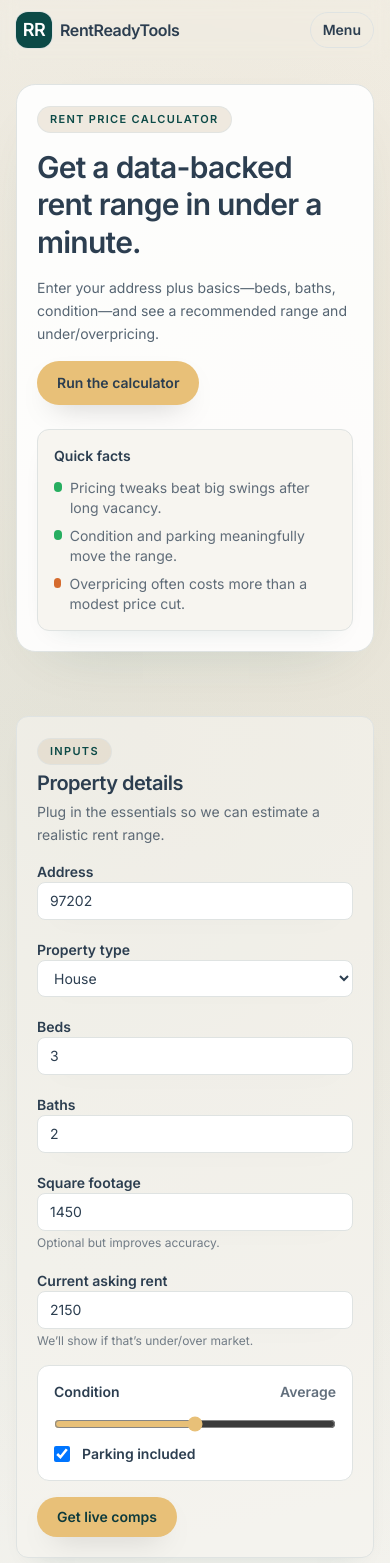
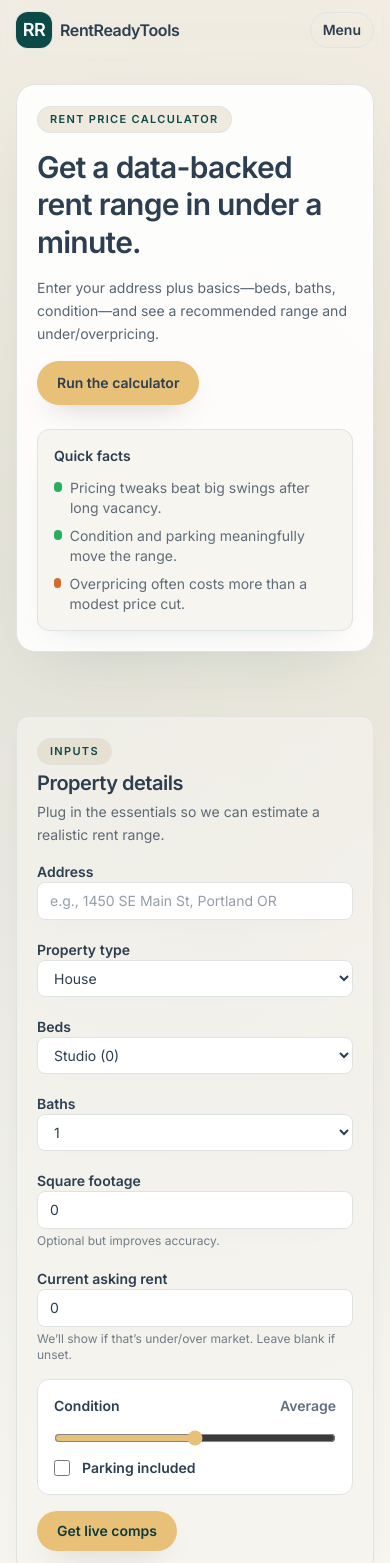
Before and after one commit to MarkTheCoderShark/rentreadytools, a Next.js app in the folder web/: page /tools/rent-estimate-calculator in a window 390 px wide. Shown: the top 1563 px of the page. Built offline with nearby package versions, Linux system fonts and the light colour scheme.

Commit message:
Improve mobile UX for rent estimator inputs

```diff
--- a/web/src/app/tools/rent-estimate-calculator/page.tsx
+++ b/web/src/app/tools/rent-estimate-calculator/page.tsx
@@ -1,19 +1,19 @@
 "use client";
 
 import Link from "next/link";
-import { useMemo, useState } from "react";
+import { useMemo, useRef, useState } from "react";
 import type { ReactNode } from "react";
 
 type PropertyType = "house" | "condo" | "duplex" | "apartment";
 type Inputs = {
   address: string;
   propertyType: PropertyType;
-  beds: number;
-  baths: number;
-  sqft: number;
+  beds: number | "";
+  baths: number | "";
+  sqft: number | "";
   parking: boolean;
   condition: number;
-  currentRent: number;
+  currentRent: number | "";
 };
 type FAQ = { question: string; answer: string };
 
@@ -51,19 +51,18 @@ const faqs: FAQ[] = [
   },
 ];
 
-const initialInputs: Inputs = {
-  address: "97202",
-  propertyType: "house",
-  beds: 3,
-  baths: 2,
-  sqft: 1450,
-  parking: true,
-  condition: 3,
-  currentRent: 2150,
-};
-
 export default function RentPricingPage() {
-  const [inputs, setInputs] = useState<Inputs>(initialInputs);
+  const [inputs, setInputs] = useState<Inputs>({
+    address: "",
+    propertyType: "house",
+    beds: 0,
+    baths: 0,
+    sqft: 0,
+    parking: false,
+    condition: 3,
+    currentRent: 0,
+  });
+  const resultsRef = useRef<HTMLDivElement | null>(null);
 
   const [apiEstimate, setApiEstimate] = useState<{
     status: "idle" | "loading" | "ready" | "error";
@@ -106,6 +105,7 @@ export default function RentPricingPage() {
       }
       const data = await res.json();
       setApiEstimate({ status: "ready", data });
+      resultsRef.current?.scrollIntoView({ behavior: "smooth", block: "start" });
     } catch (error) {
       if (controller.signal.aborted) return;
       setApiEstimate({
@@ -120,10 +120,14 @@ export default function RentPricingPage() {
     const compRentPerSqft = apiEstimate.data?.medianRentPerSqft ?? 0;
     const compRent = apiEstimate.data?.medianRent ?? 0;
     const zestimate = apiEstimate.data?.currentRentZestimate;
+    const numBeds = inputs.beds === "" ? 0 : Number(inputs.beds);
+    const numBaths = inputs.baths === "" ? 0 : Number(inputs.baths);
+    const numSqft = inputs.sqft === "" ? 0 : Number(inputs.sqft);
+    const numCurrentRent = inputs.currentRent === "" ? 0 : Number(inputs.currentRent);
 
     const compEstimate =
-      inputs.sqft && compRentPerSqft
-        ? compRentPerSqft * inputs.sqft
+      numSqft && compRentPerSqft
+        ? compRentPerSqft * numSqft
         : compRent || 0;
 
     let suggested = heuristic.suggested;
@@ -154,8 +158,8 @@ export default function RentPricingPage() {
 
     let status: "under" | "over" | "within" = "within";
     let delta = 0;
-    if (inputs.currentRent) {
-      delta = inputs.currentRent - suggested;
+    if (numCurrentRent) {
+      delta = numCurrentRent - suggested;
       if (delta <= -75) status = "under";
       else if (delta >= 75) status = "over";
     }
@@ -177,8 +181,12 @@ export default function RentPricingPage() {
       note,
       comps: apiEstimate.data,
       conditionFactor: heuristic.conditionFactor,
+      numBeds,
+      numBaths,
+      numSqft,
+      numCurrentRent,
     };
-  }, [apiEstimate, heuristic, inputs.currentRent, inputs.sqft]);
+  }, [apiEstimate, heuristic, inputs.currentRent, inputs.sqft, inputs.beds, inputs.baths]);
 
   const hasLiveEstimate =
     apiEstimate.status === "ready" &&
@@ -232,7 +240,7 @@ export default function RentPricingPage() {
                 label="Address"
                 value={inputs.address}
                 onChange={(address) => setInputs((prev) => ({ ...prev, address }))}
-                placeholder="e.g., 6965 Amberwick Way, Citrus Heights CA"
+                placeholder="e.g., 1450 SE Main St, Portland OR"
               />
               <SelectField
                 label="Property type"
@@ -240,20 +248,36 @@ export default function RentPricingPage() {
                 onChange={(propertyType) => setInputs((prev) => ({ ...prev, propertyType }))}
                 options={propertyTypes}
               />
-              <NumberField
+              <SelectField
                 label="Beds"
-                value={inputs.beds}
-                min={0}
-                max={8}
+                value={String(inputs.beds)}
                 onChange={(beds) => setInputs((prev) => ({ ...prev, beds }))}
+                options={[
+                  { value: "0", label: "Studio (0)" },
+                  { value: "1", label: "1" },
+                  { value: "2", label: "2" },
+                  { value: "3", label: "3" },
+                  { value: "4", label: "4" },
+                  { value: "5", label: "5+" },
+                ]}
+                helper="Studio? Pick 0."
               />
-              <NumberField
+              <SelectField
                 label="Baths"
-                value={inputs.baths}
-                min={0}
-                max={6}
-                step={0.5}
+                value={String(inputs.baths)}
                 onChange={(baths) => setInputs((prev) => ({ ...prev, baths }))}
+                options={[
+                  { value: "1", label: "1" },
+                  { value: "1.5", label: "1.5" },
+                  { value: "2", label: "2" },
+                  { value: "2.5", label: "2.5" },
+                  { value: "3", label: "3" },
+                  { value: "3.5", label: "3.5" },
+                  { value: "4", label: "4" },
+                  { value: "4.5", label: "4.5" },
+                  { value: "5", label: "5" },
+                ]}
+                helper="Half-baths included."
               />
               <NumberField
                 label="Square footage"
@@ -271,7 +295,7 @@ export default function RentPricingPage() {
                 max={8000}
                 step={25}
                 onChange={(currentRent) => setInputs((prev) => ({ ...prev, currentRent }))}
-                helper="We’ll show if that’s under/over market."
+                helper="We’ll show if that’s under/over market. Leave blank if unset."
               />
             </div>
             <div className="space-y-3 rounded-[12px] border border-rr-border-gray bg-rr-surface-white p-4">
@@ -319,7 +343,7 @@ export default function RentPricingPage() {
           <FAQSection faqs={faqs} />
         </div>
 
-        <div className="space-y-5">
+        <div className="space-y-5" ref={resultsRef}>
           <SectionHeader
             eyebrow="Results"
             title="Recommended rent range"
@@ -554,23 +578,26 @@ function NumberField({
   helper,
 }: {
   label: string;
-  value: number;
+  value: number | "";
   min?: number;
   max?: number;
   step?: number;
   helper?: string;
-  onChange: (value: number) => void;
+  onChange: (value: number | "") => void;
 }) {
   return (
     <label className="space-y-1 text-sm font-semibold text-rr-text-primary">
       {label}
       <input
         type="number"
-        value={value}
+        value={value === "" ? "" : value}
         min={min}
         max={max}
         step={step}
-        onChange={(e) => onChange(Number(e.target.value))}
+        onChange={(e) => {
+          const next = e.target.value === "" ? "" : Number(e.target.value);
+          onChange(next);
+        }}
         className="w-full rounded-lg border border-rr-border-gray bg-white px-3 py-2 text-sm font-normal text-rr-text-primary shadow-[var(--shadow-soft)] focus:border-rr-accent-darkteal focus:outline-none"
       />
       {helper ? <p className="text-xs font-normal text-rr-text-primary/65">{helper}</p> : null}
@@ -656,9 +683,12 @@ function FAQSection({ faqs }: { faqs: FAQ[] }) {
   };
 
   return (
-    <div className="space-y-3 rounded-[1.1rem] border border-rr-border-gray bg-rr-surface-white p-4 shadow-[var(--shadow-soft)]">
-      <p className="text-sm font-semibold text-rr-text-primary">FAQ</p>
-      <div className="space-y-3">
+    <details className="space-y-3 rounded-[1.1rem] border border-rr-border-gray bg-rr-surface-white p-4 shadow-[var(--shadow-soft)]">
+      <summary className="flex cursor-pointer items-center justify-between text-sm font-semibold text-rr-text-primary">
+        FAQ
+        <span className="text-xs text-rr-text-primary/70">Click to toggle</span>
+      </summary>
+      <div className="space-y-3 pt-2">
         {faqs.map((faq) => (
           <div key={faq.question} className="space-y-1 rounded-lg bg-rr-surface-offwhite/60 p-3">
             <p className="text-sm font-semibold text-rr-text-primary">{faq.question}</p>
@@ -667,7 +697,7 @@ function FAQSection({ faqs }: { faqs: FAQ[] }) {
         ))}
       </div>
       <script type="application/ld+json" dangerouslySetInnerHTML={{ __html: JSON.stringify(schema) }} />
-    </div>
+    </details>
   );
 }
 
```
